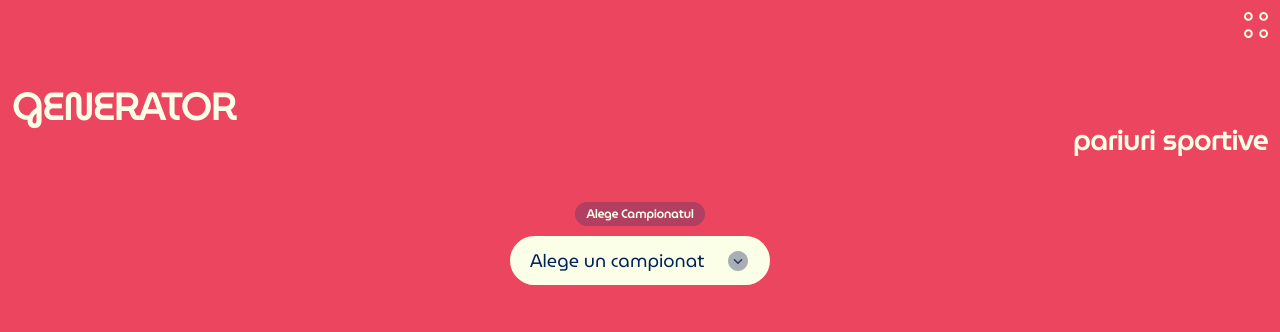
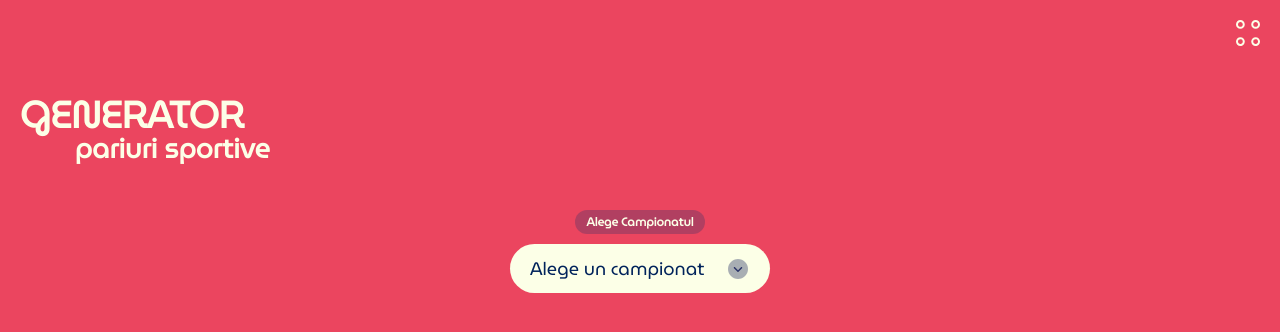
Before and after one commit to m17rob/generatoro, a plain HTML site: page index.html in a window 1280 px wide. Drawn offline with Linux system fonts and the light colour scheme.

Commit message:
sarmana2

```diff
--- a/css/style.css
+++ b/css/style.css
@@ -14,7 +14,7 @@ html {
   src: url(/fonts/MuseoModerno-Regular.ttf) format("opentype"); }
 
 body {
-  padding: 1.2rem;
+  padding: 2rem;
   background-color: #EB455F;
   display: flex;
   flex-direction: column;
@@ -26,7 +26,8 @@ body {
     text-align: end;
     margin-bottom: 5rem; }
   .heading__title {
-    margin-bottom: 4.4rem; }
+    margin-bottom: 4.4rem;
+    max-width: 25rem; }
     .heading__title h1 {
       font-family: museomoderno, 'sans-serif';
       text-transform: uppercase;
```
